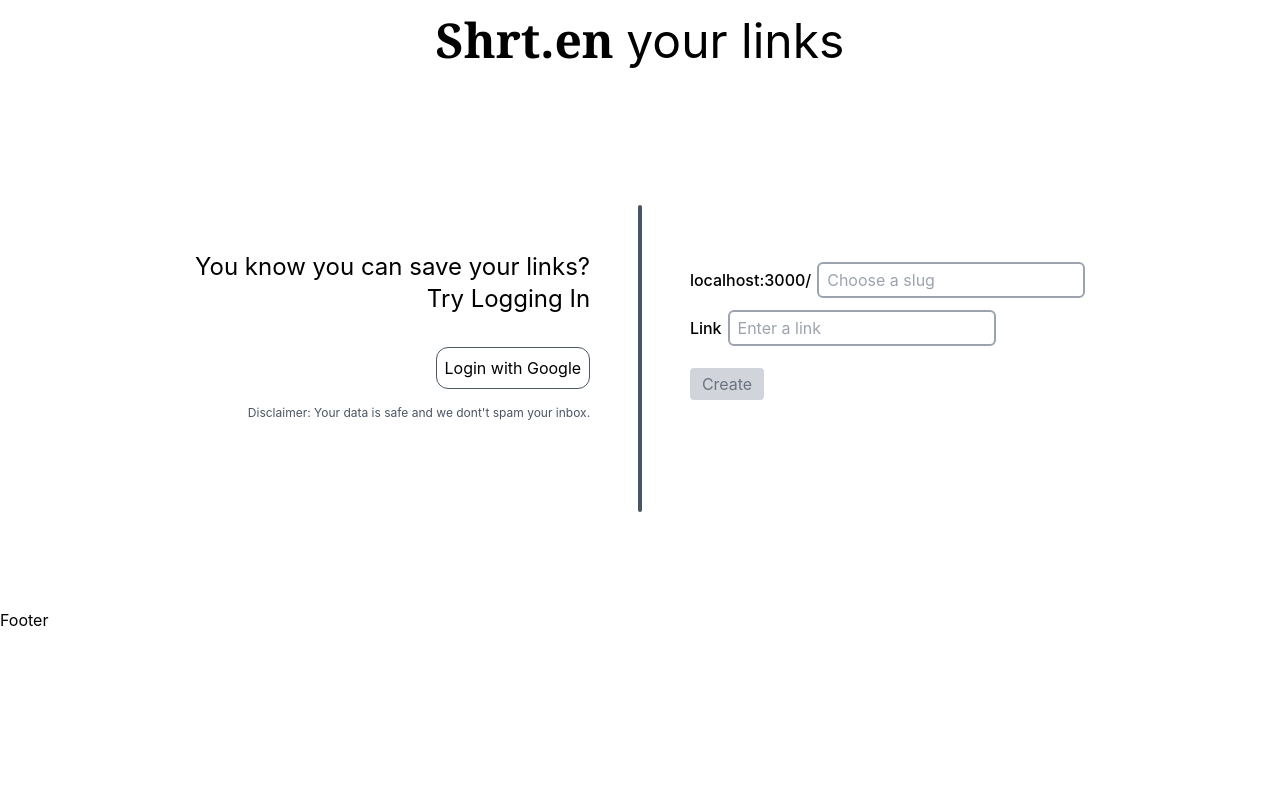
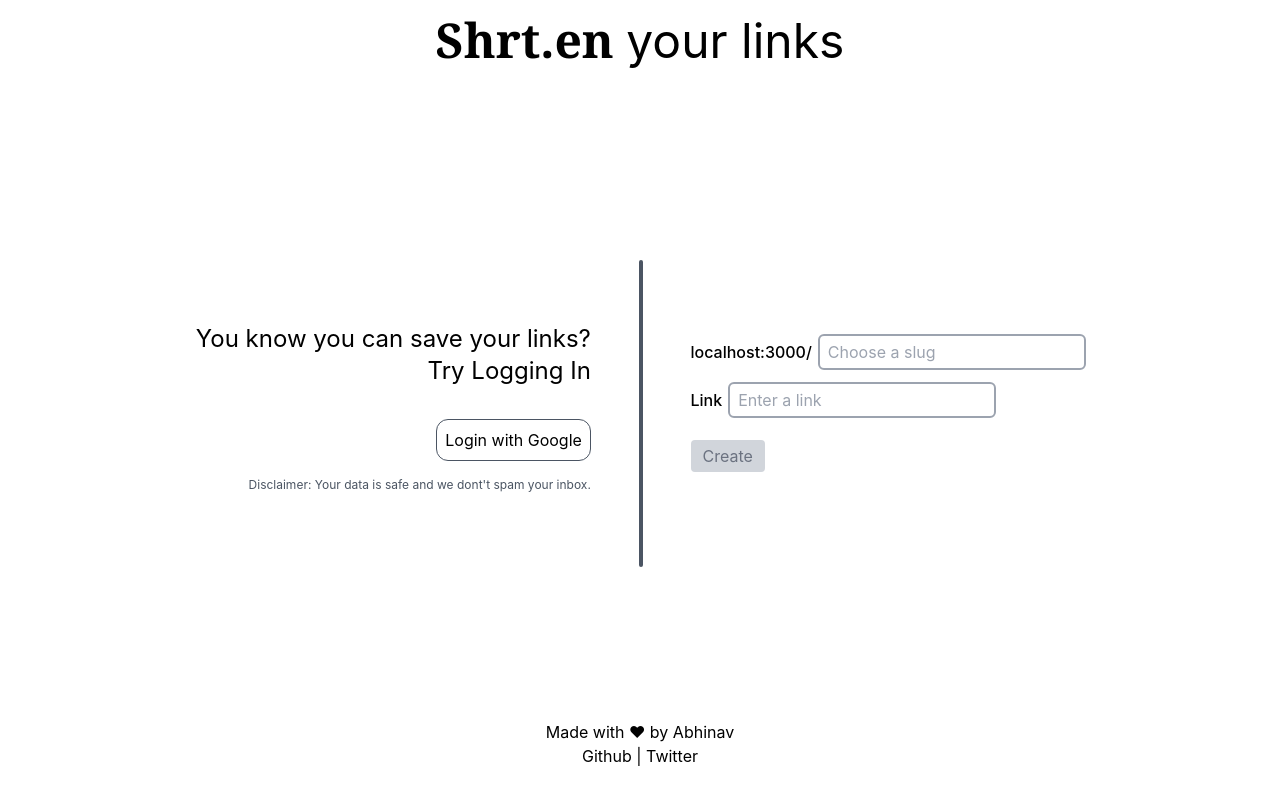
Before and after one commit to abhinav-raman/shrtn, a Next.js app: page / in a window 1280 px wide. Built offline with nearby package versions, Linux system fonts and the light colour scheme; no server answers.

Commit message:
Added footer, __next to flex and ither UI changes

```diff
--- a/src/components/Footer.tsx
+++ b/src/components/Footer.tsx
@@ -1,9 +1,21 @@
+import Link from "next/link";
+
 const Footer = () => {
-  return (
-    <footer>
-      Footer
-    </footer>
-  );
-}
+	return (
+		<footer className="w-full h-20">
+			<h4 className="w-full text-center text-base">
+				Made with &#10084; by Abhinav
+				<br />
+				<Link href={"https://github.com/abhinav-raman"} target="_blank">
+					Github
+				</Link>
+				{" | "}
+				<Link href={"https://twitter.com/_abhinavraman"} target="_blank">
+					Twitter
+				</Link>
+			</h4>
+		</footer>
+	);
+};
 
 export default Footer;
--- a/src/components/Header.tsx
+++ b/src/components/Header.tsx
@@ -1,6 +1,6 @@
 const Header = () => {
 	return (
-		<header className="w-full h-16 py-4 flex justify-center">
+		<header className="w-full h-24 py-4 flex justify-center">
 			<h1 className="text-5xl">
 				<span className="font-bold font-serif">Shrt.en </span>
 				your links
--- a/src/components/HomeLogin.tsx
+++ b/src/components/HomeLogin.tsx
@@ -10,7 +10,7 @@ const HomeLogin = ({ userData }: HomeLoginProps) => {
 	if (!userData) {
 		return (
 			<section className="w-1/2 flex justify-center items-end flex-col p-4">
-				<div className="w-4/5 flex items-end flex-col">
+				<div className="w-max flex items-end flex-col">
 					<h1 className="w-full text-right text-2xl mb-4">
 						You know you can save your links?
 						<br /> Try Logging In
--- a/src/pages/index.tsx
+++ b/src/pages/index.tsx
@@ -37,7 +37,7 @@ const Home: NextPage<HomeProps> = ({ userData }: HomeProps) => {
 
 			<main className="flex justify-center p-4 h-[calc(80vh-6rem)]">
 				<HomeLogin userData={userData} />
-				<span className="w-[4px] mx-8 bg-gray-600 h-3/5 mt-[10%] rounded"></span>
+				<span className="w-[4px] mx-8 bg-gray-600 h-3/5 mt-[calc(10%+1rem)] rounded"></span>
 				<LinkCreateForm />
 			</main>
 		</div>
--- a/src/styles/globals.css
+++ b/src/styles/globals.css
@@ -11,6 +11,13 @@ body {
 
 hmtl, body, #__next {
   min-height: 100vh;
+}
+
+#__next {
+  display: flex;
+  flex-direction: column;
+  align-items: center;
+  justify-content: space-between;
 }
 
 a {
```
